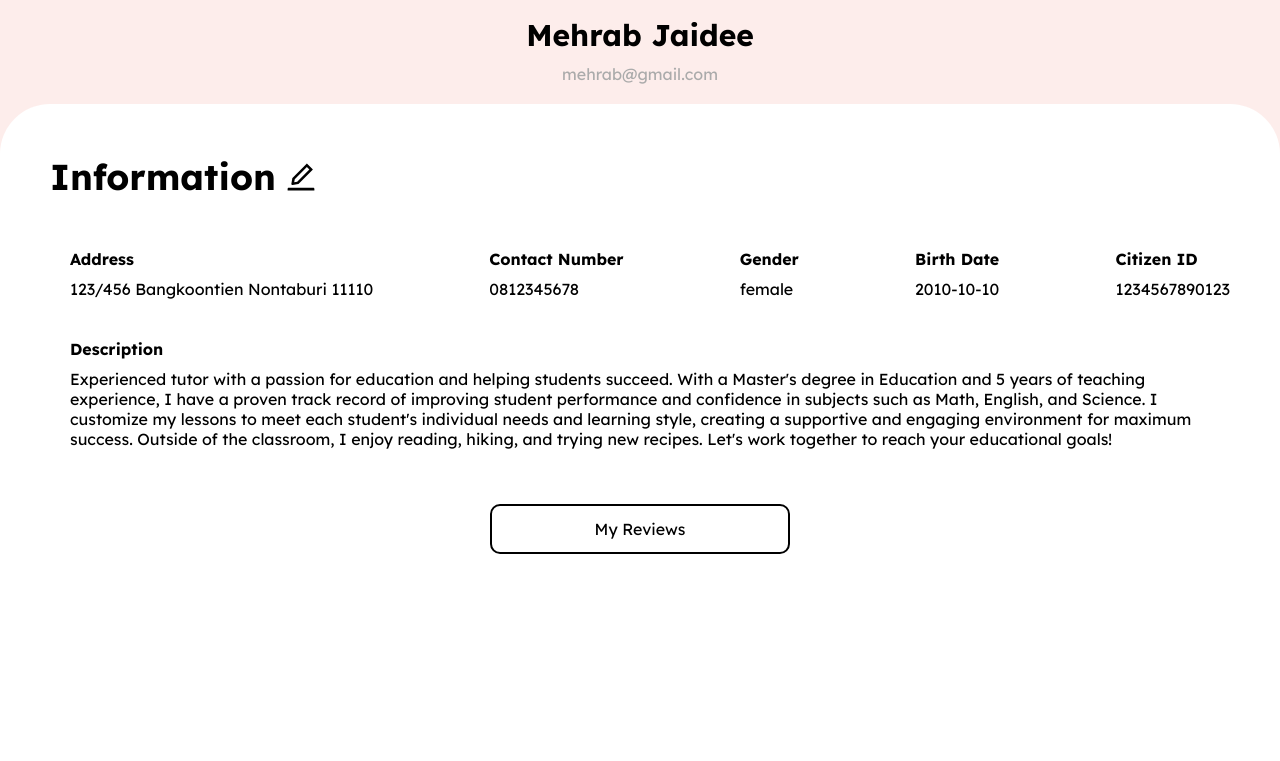
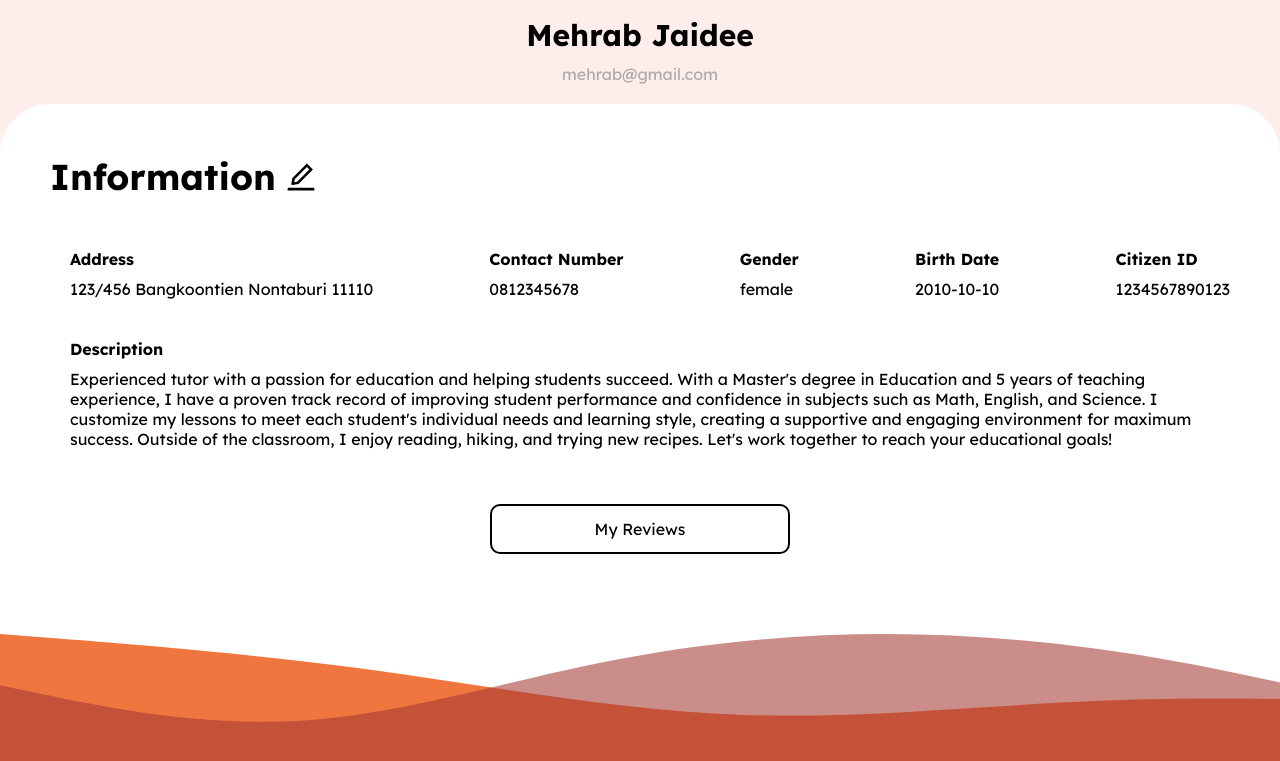
Before and after one commit to 2110336-2565-2/Sec3-Group16-Tuder, a React (Create React App) app in the folder Frontend/: page /profile in a window 1280 px wide. Shown: the part 385-1146 px from the top of the page. Before the commit the page ends 989 px from the top, so only its background shows below. Built offline with nearby package versions, Linux system fonts and the light colour scheme.

Commit message:
Add WaveFooter

```diff
--- /dev/null
+++ b/Frontend/src/components/global/WaveFooter.js
@@ -0,0 +1,26 @@
+import React from "react";
+import styled from "styled-components";
+
+export default function WaveFooter({ backgroundColor }) {
+  return (
+    <Container>
+      <Image
+        src="/images/waveFooter.svg"
+        alt="wave"
+        backgroundColor={backgroundColor}
+      />
+    </Container>
+  );
+}
+
+const Container = styled.div`
+  width: 100%;
+  position: relative;
+`;
+
+const Image = styled.img`
+  margin-top: 30px;
+  width: 100%;
+  position: absolute;
+  background-color: ${(props) => props.backgroundColor || "white"};
+`;
--- a/Frontend/src/pages/EditProfile.js
+++ b/Frontend/src/pages/EditProfile.js
@@ -4,6 +4,7 @@ import useRole from "../hooks/useRole";
 import { dummyStudent, dummyTutor } from "../datas/Profile.role";
 
 import FormEditProfile from "../components/profile/FormEditProfile";
+import WaveFooter from "../components/global/WaveFooter";
 
 export default function EditProfile() {
   // CHANGE THIS TO GET USER FROM BACKEND
@@ -13,12 +14,14 @@ export default function EditProfile() {
   return (
     <Container>
       <FormEditProfile user={user} />
+      <WaveFooter backgroundColor={"#fdedeb"} />
     </Container>
   );
 }
 
 const Container = styled.div`
   display: flex;
+  flex-direction: column;
   align-items: center;
   justify-content: center;
   padding: 50px 0px;
--- a/Frontend/src/pages/Profile.js
+++ b/Frontend/src/pages/Profile.js
@@ -3,6 +3,7 @@ import { useNavigate } from "react-router-dom";
 import styled from "styled-components";
 import StudentInfo from "../components/profile/StudentInfo.js";
 import TutorInfo from "../components/profile/TutorInfo.js";
+import WaveFooter from "../components/global/WaveFooter.js";
 import { dummyStudent, dummyTutor } from "../datas/Profile.role.js";
 import useRole from "../hooks/useRole.js";
 
@@ -41,6 +42,7 @@ export default function Profile() {
           <TutorInfo user={user} />
         )}
       </MiddleSection>
+      <WaveFooter />
     </Container>
   );
 }
```
Also changed, not shown: Frontend/public/images/waveFooter.svg (added).
